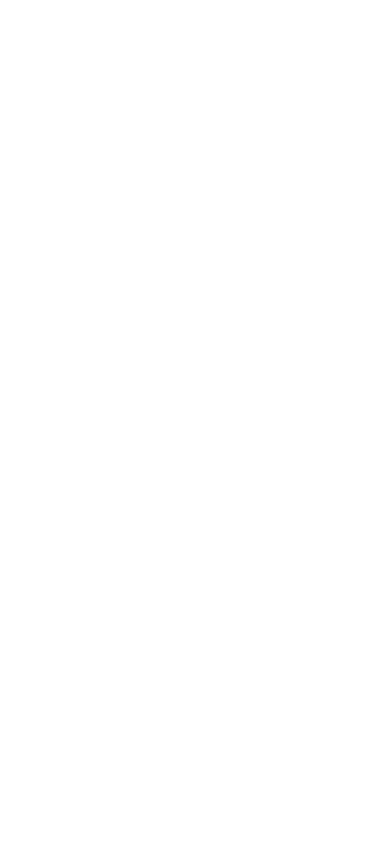
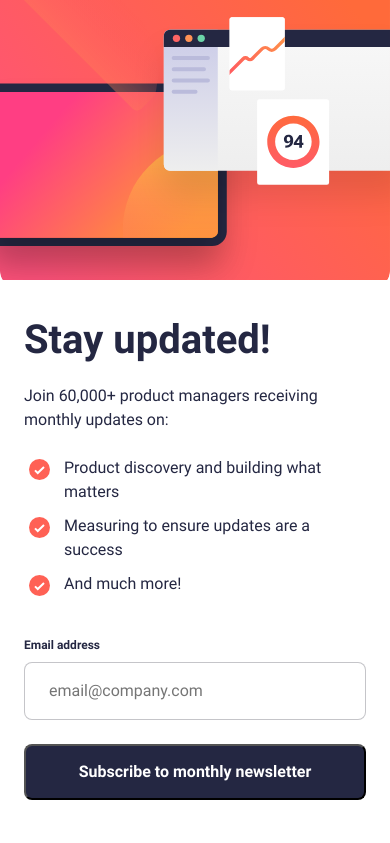
Before and after one commit to thibault-deverge/FME-Newsletter_signup_form, a website: page index.html in a window 390 px wide. Drawn offline with Linux system fonts and the light colour scheme.

Commit message:
Add main CSS for mobile-design

```diff
--- a/index.html
+++ b/index.html
@@ -10,6 +10,57 @@
 			href="./assets/images/favicon-32x32.png"
 		/>
 		<title>Newsletter sign-up form</title>
+		<link rel="stylesheet" href="css/main.css" />
+		<script src="src/js/app.js" defer></script>
 	</head>
-	<body></body>
+	<body>
+		<main>
+			<section class="newsletter newsletter--active" aria-labelledby="newsletter-title">
+				<div class="newsletter__img"></div>
+
+				<div class="newsletter__info">
+					<h1 class="newsletter__title">Stay updated!</h1>
+					<p class="newsletter__description">
+						Join 60,000+ product managers receiving monthly updates on:
+					</p>
+					<ul class="newsletter__list">
+						<li class="newsletter__item">Product discovery and building what matters</li>
+						<li class="newsletter__item">Measuring to ensure updates are a success</li>
+						<li class="newsletter__item">And much more!</li>
+					</ul>
+				</div>
+				<form class="newsletter__form" aria-labelledby="email-label">
+					<label for="email" class="newsletter__label">Email address</label>
+					<input
+						type="email"
+						id="email"
+						name="email"
+						placeholder="email@company.com"
+						class="newsletter__input"
+						required
+						aria-required="true"
+						aria-describedby="email-hint"
+					/>
+					<button type="submit" class="button">Subscribe to monthly newsletter</button>
+				</form>
+			</section>
+
+			<section class="confirmation" aria-labelledby="confirmation-title" hidden>
+				<img
+					src="/assets/images/icon-success.svg"
+					alt="Success icon"
+					class="confirmation__icon"
+				/>
+				<h1 id="confirmation-title" class="confirmation__title">
+					Thanks for subscribing!
+				</h1>
+				<p class="confirmation__message">
+					A confirmation email has been sent to
+					<span class="confirmation__email"></span>. Please open it and click the button
+					inside to confirm your subscription.
+				</p>
+				<button class="button">Dismiss message</button>
+			</section>
+		</main>
+	</body>
 </html>
--- /dev/null
+++ b/src/js/app.js
@@ -0,0 +1 @@
+console.log("hello toto");
--- a/src/scss/abstracts/_variables.scss
+++ b/src/scss/abstracts/_variables.scss
@@ -2,6 +2,7 @@
 $font-primary: "Roboto", sans-serif;
 $fs-small: 0.75rem;
 $fs-medium: 1rem;
+$fs-large: 2.5rem;
 $fs-extra-large: 3.5rem;
 $fw-lighter: 400;
 $fw-bolder: 700;
--- a/src/scss/base/_base.scss
+++ b/src/scss/base/_base.scss
@@ -1,6 +1,8 @@
+@use "../abstracts/variables" as var;
+
 @font-face {
 	font-family: "Roboto";
-	src: url("/assets/fonts/roboto/roboto-regular.ttf") format("truetype");
+	src: url("/assets/fonts/Roboto-Regular.ttf") format("truetype");
 	font-weight: 400;
 	font-style: normal;
 	font-display: swap;
@@ -8,8 +10,26 @@
 
 @font-face {
 	font-family: "Roboto";
-	src: url("/assets/fonts/roboto/roboto-bold.ttf") format("truetype");
+	src: url("/assets/fonts/Roboto-Bold.ttf") format("truetype");
 	font-weight: 700;
 	font-style: normal;
 	font-display: swap;
 }
+
+body {
+	font-family: var.$font-primary;
+	font-size: var.$fs-medium;
+	font-weight: var.$fw-lighter;
+	color: var.$color-dark-navy;
+	line-height: 1.5;
+
+	min-height: 100vh;
+	background-color: var.$color-dark-navy;
+}
+
+main {
+	min-height: 100vh;
+	max-width: 30rem;
+	margin: 0 auto;
+	background-color: var.$color-white;
+}
--- /dev/null
+++ b/src/scss/components/_buttons.scss
@@ -0,0 +1,11 @@
+@use "../abstracts/variables" as var;
+
+.button {
+	background-color: var.$color-dark-navy;
+	color: var.$color-white;
+	font-size: var.$fs-medium;
+	font-weight: var.$fw-bolder;
+
+	padding: 0.875rem 2.5rem;
+	border-radius: 8px;
+}
--- /dev/null
+++ b/src/scss/components/_confirmation.scss
@@ -0,0 +1,15 @@
+@use "../abstracts/variables" as var;
+
+.confirmation {
+	&__icon {
+	}
+
+	&__title {
+	}
+
+	&__message {
+	}
+
+	&__email {
+	}
+}
--- /dev/null
+++ b/src/scss/components/_newsletter.scss
@@ -0,0 +1,77 @@
+@use "../abstracts/variables" as var;
+
+.newsletter {
+	display: flex;
+	flex-direction: column;
+	gap: 2.5rem;
+
+	&__active {
+	}
+
+	&__img {
+		background-image: url("/assets/images/illustration-sign-up-mobile.svg");
+		background-size: cover;
+		background-repeat: no-repeat;
+		background-position: center;
+
+		width: 100%;
+		min-height: 280px;
+		max-height: 300px;
+		height: auto;
+		aspect-ratio: 2 / 1;
+	}
+
+	&__info {
+		padding: 0 1.5rem;
+
+		display: flex;
+		flex-direction: column;
+		gap: 1.5rem;
+	}
+
+	&__title {
+		font-size: var.$fs-large;
+		font-weight: var.$fw-bolder;
+		line-height: 1;
+	}
+
+	&__list {
+		display: flex;
+		flex-direction: column;
+		gap: 0.625rem;
+	}
+
+	&__item {
+		position: relative;
+		list-style-type: none;
+
+		&::before {
+			position: absolute;
+			content: url("/assets/images/icon-list.svg");
+			left: -35px;
+			top: 0.2em;
+			width: 1.3125rem;
+			height: 1.3125rem;
+		}
+	}
+
+	&__form {
+		display: flex;
+		flex-direction: column;
+		padding: 0 1.5rem;
+		padding-bottom: 2.5rem;
+	}
+
+	&__label {
+		font-size: var.$fs-small;
+		font-weight: var.$fw-bolder;
+		margin-bottom: 0.5rem;
+	}
+
+	&__input {
+		padding: 1rem 1.5rem;
+		border: 1px solid var.$color-gray-25;
+		border-radius: 8px;
+		margin-bottom: 1.5rem;
+	}
+}
--- a/src/scss/main.scss
+++ b/src/scss/main.scss
@@ -1,3 +1,6 @@
 @use "abstracts/variables";
 @use "base/reset";
 @use "base/base";
+@use "components/newsletter";
+@use "components/confirmation";
+@use "components/buttons";
```
Also changed, not shown: package.json (added, +16 -0 lines), css/main.css (added), dist/css/main.css (added), 3 other files.
